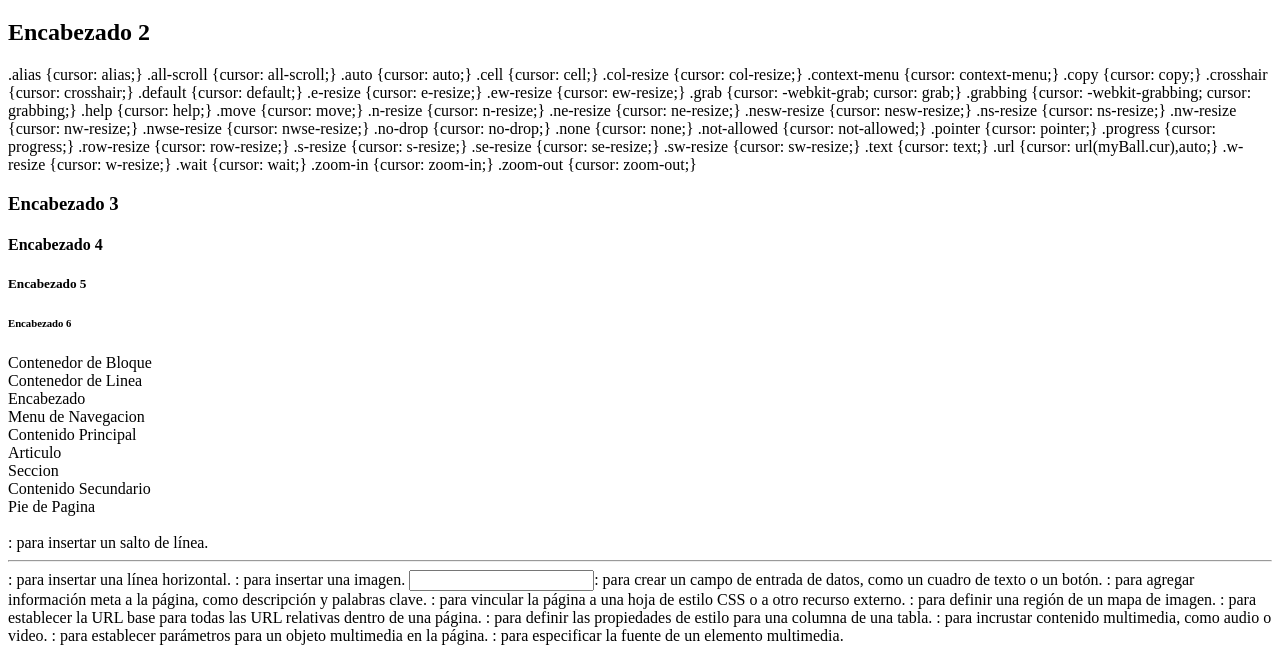
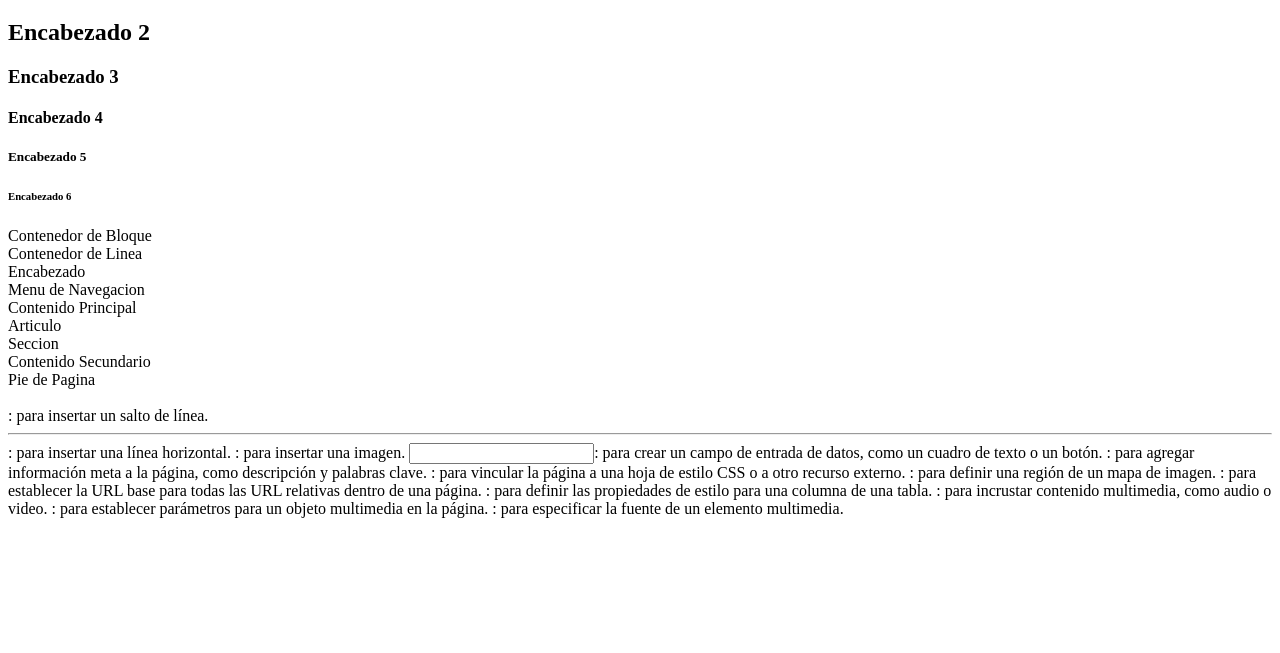
Before and after one commit to EmilianoMansilla/etiquetas-basicas, a plain HTML site: page index.html in a window 1280 px wide. Shown: the part 257-910 px from the top of the page. After the commit the page ends 800 px from the top, so only its background shows below. Drawn offline with Linux system fonts and the light colour scheme.

Commit message:
Update index.html

```diff
--- a/index.html
+++ b/index.html
@@ -10,42 +10,7 @@
 
   <!-- Encabezados -->
   <h1>Encabezado 1</h1>
-  <h2>Encabezado 2</h2>.alias {cursor: alias;}
-.all-scroll {cursor: all-scroll;}
-.auto {cursor: auto;}
-.cell {cursor: cell;}
-.col-resize {cursor: col-resize;}
-.context-menu {cursor: context-menu;}
-.copy {cursor: copy;}
-.crosshair {cursor: crosshair;}
-.default {cursor: default;}
-.e-resize {cursor: e-resize;}
-.ew-resize {cursor: ew-resize;}
-.grab {cursor: -webkit-grab; cursor: grab;}
-.grabbing {cursor: -webkit-grabbing; cursor: grabbing;}
-.help {cursor: help;}
-.move {cursor: move;}
-.n-resize {cursor: n-resize;}
-.ne-resize {cursor: ne-resize;}
-.nesw-resize {cursor: nesw-resize;}
-.ns-resize {cursor: ns-resize;}
-.nw-resize {cursor: nw-resize;}
-.nwse-resize {cursor: nwse-resize;}
-.no-drop {cursor: no-drop;}
-.none {cursor: none;}
-.not-allowed {cursor: not-allowed;}
-.pointer {cursor: pointer;}
-.progress {cursor: progress;}
-.row-resize {cursor: row-resize;}
-.s-resize {cursor: s-resize;}
-.se-resize {cursor: se-resize;}
-.sw-resize {cursor: sw-resize;}
-.text {cursor: text;}
-.url {cursor: url(myBall.cur),auto;}
-.w-resize {cursor: w-resize;}
-.wait {cursor: wait;}
-.zoom-in {cursor: zoom-in;}
-.zoom-out {cursor: zoom-out;}
+  <h2>Encabezado 2</h2>
   <h3>Encabezado 3</h3>
   <h4>Encabezado 4</h4>
   <h5>Encabezado 5</h5>
```
